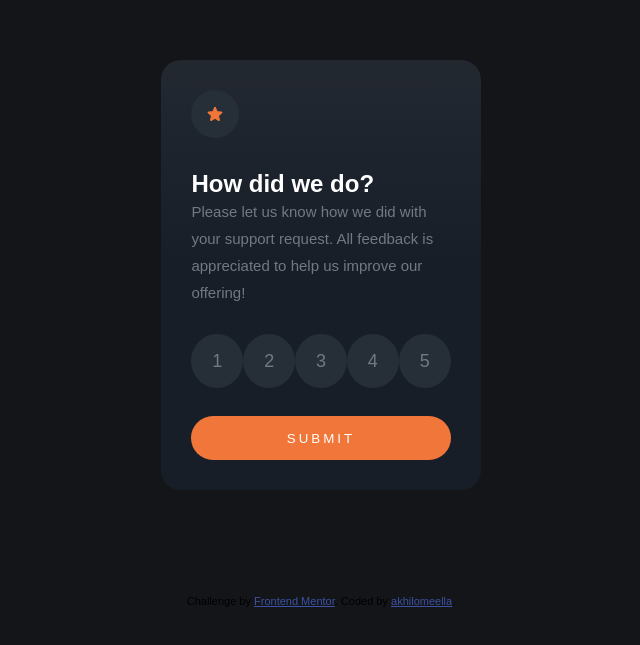
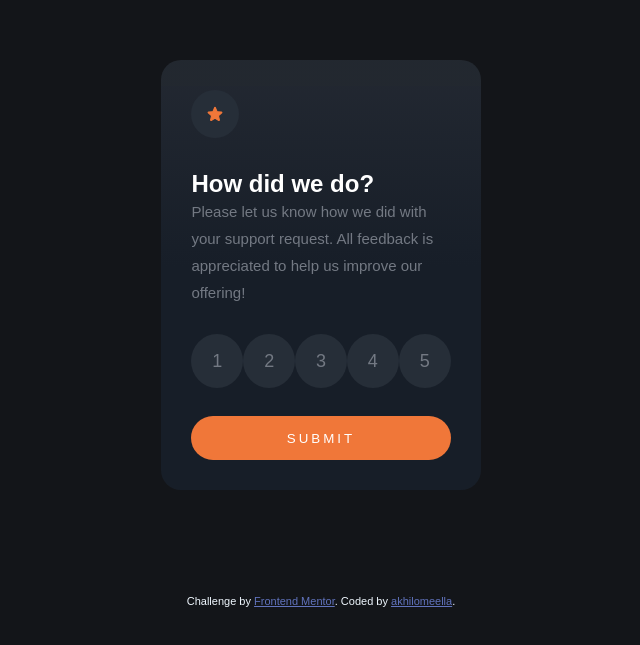
Before and after one commit to akhilomeella/.github.io, a plain HTML site: page interactive-rating-component/index.html in a window 1280 px wide. Shown: the part 125-770 px from the top of the page, without its empty margins (319-959 px from the left). Drawn offline with Linux system fonts and the light colour scheme.

Commit message:
changed attribution color

```diff
--- a/interactive-rating-component/style.css
+++ b/interactive-rating-component/style.css
@@ -160,14 +160,14 @@ body {
 
   .attribution {
     font-size: 11px;
+    color:aliceblue;
     text-align: center;
-
     position: absolute;
     top: 90%;
   }
 
   .attribution a {
-    color: hsl(228, 45%, 44%);
+    color: hsl(228, 41%, 56%);
   }
 
 
```
